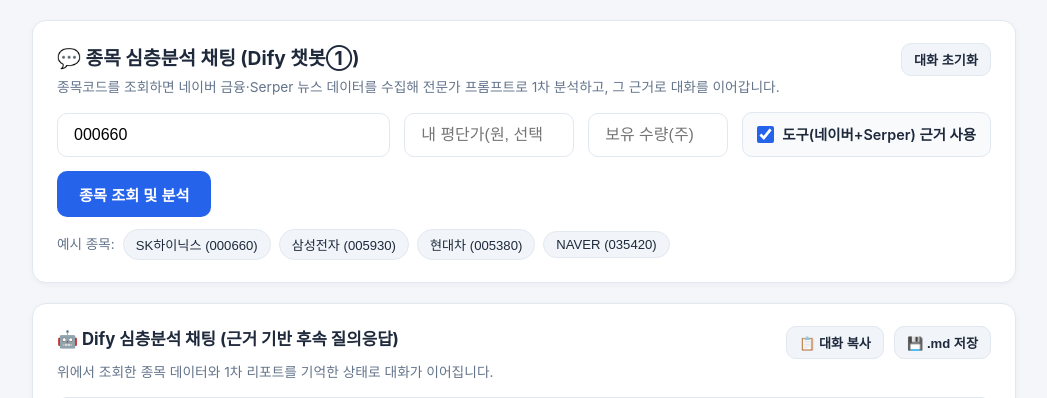
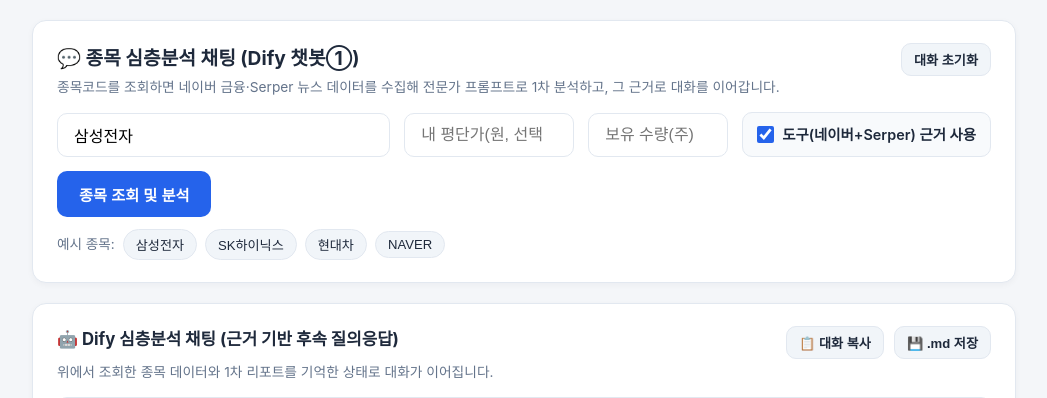
Before and after one commit to kwh0429/investment-assistant, a Flask app: page / in a window 1280 px wide. Shown: the part 176-574 px from the top of the page, without its empty margins (116-1163 px from the left). Run offline with Flask 3, Linux system fonts and the light colour scheme.

Commit message:
style: replace numeric stock codes with stock names in search inputs and quick chips

```diff
--- a/templates/index.html
+++ b/templates/index.html
@@ -58,8 +58,8 @@
                         type="text"
                         id="analysisCode"
                         class="search-input"
-                        placeholder="종목코드 또는 종목명 입력 (예: 000660, SK하이닉스)"
-                        value="000660"
+                        placeholder="종목명 또는 코드 입력 (예: 삼성전자, SK하이닉스)"
+                        value="삼성전자"
                     >
                     <input
                         type="number"
@@ -85,10 +85,10 @@
                 </form>
                 <div class="quick-picks">
                     <span class="quick-label">예시 종목:</span>
-                    <button type="button" class="chip analysis-chip" data-code="000660">SK하이닉스 (000660)</button>
-                    <button type="button" class="chip analysis-chip" data-code="005930">삼성전자 (005930)</button>
-                    <button type="button" class="chip analysis-chip" data-code="005380">현대차 (005380)</button>
-                    <button type="button" class="chip analysis-chip" data-code="035420">NAVER (035420)</button>
+                    <button type="button" class="chip analysis-chip" data-code="삼성전자">삼성전자</button>
+                    <button type="button" class="chip analysis-chip" data-code="SK하이닉스">SK하이닉스</button>
+                    <button type="button" class="chip analysis-chip" data-code="현대차">현대차</button>
+                    <button type="button" class="chip analysis-chip" data-code="NAVER">NAVER</button>
                 </div>
             </div>
 
@@ -228,8 +228,8 @@
                         type="text"
                         id="rebalanceTickers"
                         class="search-input"
-                        placeholder="종목/ETF 코드 또는 이름 2개 이상을 쉼표(,)로 구분해 입력 (예: 삼성전자, SK하이닉스, KODEX 200)"
-                        value="005930, 000660, 069500"
+                        placeholder="종목/ETF 이름 또는 코드 2개 이상을 쉼표(,)로 구분해 입력 (예: 삼성전자, SK하이닉스, KODEX 200)"
+                        value="삼성전자, SK하이닉스, KODEX 200"
                     >
                     <input
                         type="number"
@@ -245,8 +245,8 @@
                 </form>
                 <div class="quick-picks">
                     <span class="quick-label">포트폴리오 예시:</span>
-                    <button type="button" class="chip rebalance-chip" data-tickers="005930, 000660, 069500">반도체+코스피200</button>
-                    <button type="button" class="chip rebalance-chip" data-tickers="069500, 360750, 148070">코스피+S&amp;P500+국채10년</button>
+                    <button type="button" class="chip rebalance-chip" data-tickers="삼성전자, SK하이닉스, KODEX 200">반도체+코스피200</button>
+                    <button type="button" class="chip rebalance-chip" data-tickers="KODEX 200, TIGER 미국S&amp;P500, KODEX 국채선물10년">코스피+S&amp;P500+국채10년</button>
                 </div>
             </div>
 
@@ -320,16 +320,16 @@
                         type="text"
                         id="techCode"
                         class="search-input"
-                        placeholder="종목코드 또는 종목명 입력 (예: 000660, SK하이닉스)"
-                        value="000660"
+                        placeholder="종목명 또는 코드 입력 (예: 삼성전자, SK하이닉스)"
+                        value="삼성전자"
                     >
                     <button type="submit" id="techSearchBtn" class="btn btn-primary">차트 &amp; 지표 계산</button>
                 </form>
                 <div class="quick-picks">
                     <span class="quick-label">예시 종목:</span>
-                    <button type="button" class="chip tech-chip" data-code="000660">SK하이닉스 (000660)</button>
-                    <button type="button" class="chip tech-chip" data-code="005930">삼성전자 (005930)</button>
-                    <button type="button" class="chip tech-chip" data-code="035420">NAVER (035420)</button>
+                    <button type="button" class="chip tech-chip" data-code="삼성전자">삼성전자</button>
+                    <button type="button" class="chip tech-chip" data-code="SK하이닉스">SK하이닉스</button>
+                    <button type="button" class="chip tech-chip" data-code="NAVER">NAVER</button>
                 </div>
             </div>
 
```
